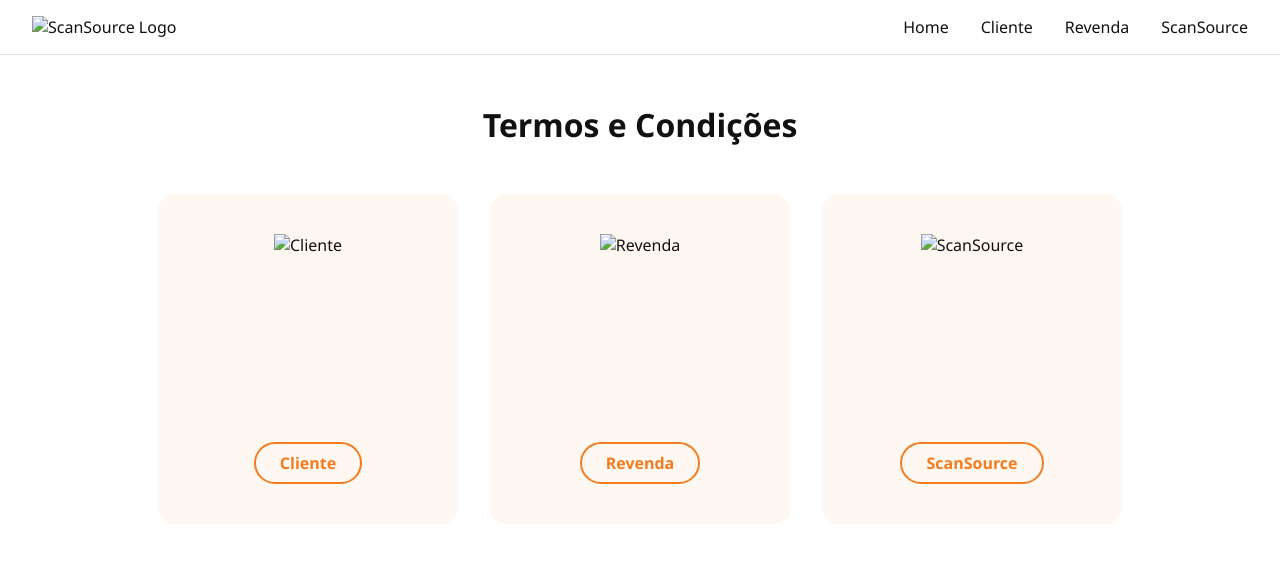
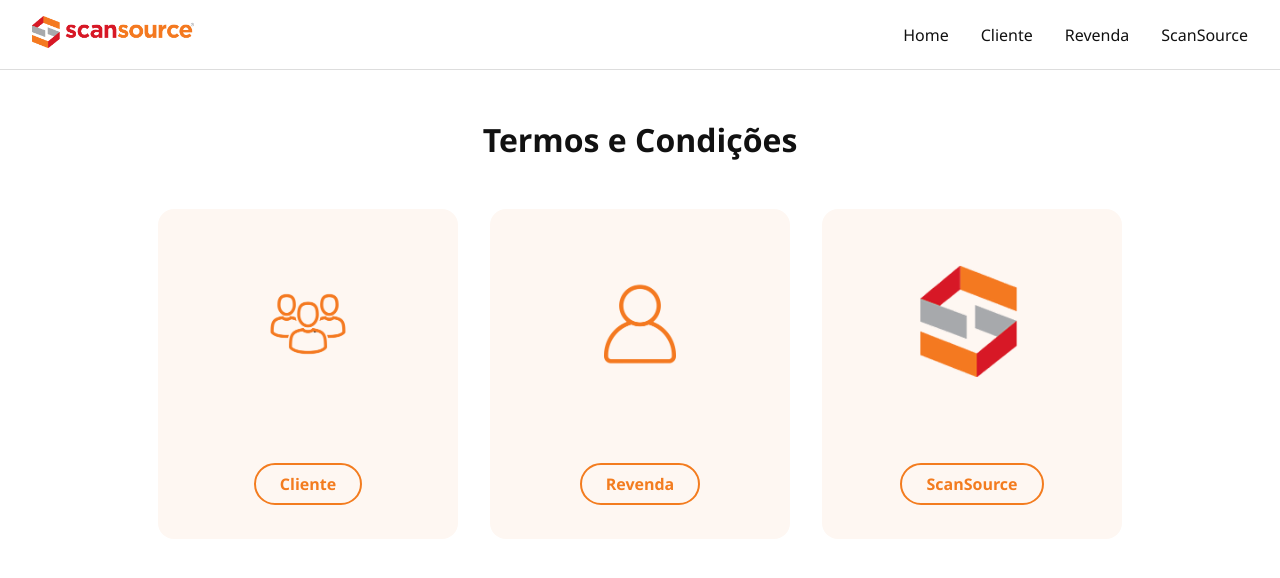
Before and after one commit to heloomendess/TC-ScanSource, a plain HTML site: page index.html in a window 1280 px wide. Drawn offline with Linux system fonts and the light colour scheme.

Commit message:
Update index.html

```diff
--- a/index.html
+++ b/index.html
@@ -5,12 +5,12 @@
   <meta name="viewport" content="width=device-width, initial-scale=1.0" />
   <title>Termos e Condições</title>
   <link rel="stylesheet" href="style.css" />
-  <link rel="shortcut icon" href="assets/ScanSource Inc Simbolo Only.png" type="image/x-icon">
+  <link rel="shortcut icon" href="ScanSource Inc Simbolo Only.png" type="image/x-icon">
 </head>
 <body>
   <header class="top-bar">
   <div class="logo">
-    <img src="assets/ScanSource Inc.png" alt="ScanSource Logo" />
+    <img src="ScanSource Inc.png" alt="ScanSource Logo" />
   </div>
 
   <div class="menu-toggle" id="menu-toggle">
@@ -32,17 +32,17 @@
 
     <section class="card-section">
       <div class="card">
-        <img src="assets/cliente.png" alt="Cliente" class="card-icon">
+        <img src="cliente.png" alt="Cliente" class="card-icon">
         <a href="cliente.html" class="card-button"> <strong>Cliente</strong></a>
       </div>
 
       <div class="card">
-        <img src="assets/revenda.png" alt="Revenda" class="card-icon">
+        <img src="revenda.png" alt="Revenda" class="card-icon">
         <a href="revenda.html" class="card-button"> <strong>Revenda</strong></a>
       </div>
 
       <div class="card">
-        <img src="assets/ScanSource Inc Simbolo Only 1.png" alt="ScanSource" class="card-icon">
+        <img src="ScanSource Inc Simbolo Only 1.png" alt="ScanSource" class="card-icon">
         <a target="_blank" href="https://scansource.com.br/wp-content/uploads/2023/04/TC-Cloud.pdf" class="card-button"><strong>ScanSource</strong></a>
       </div>
     </section>
```
